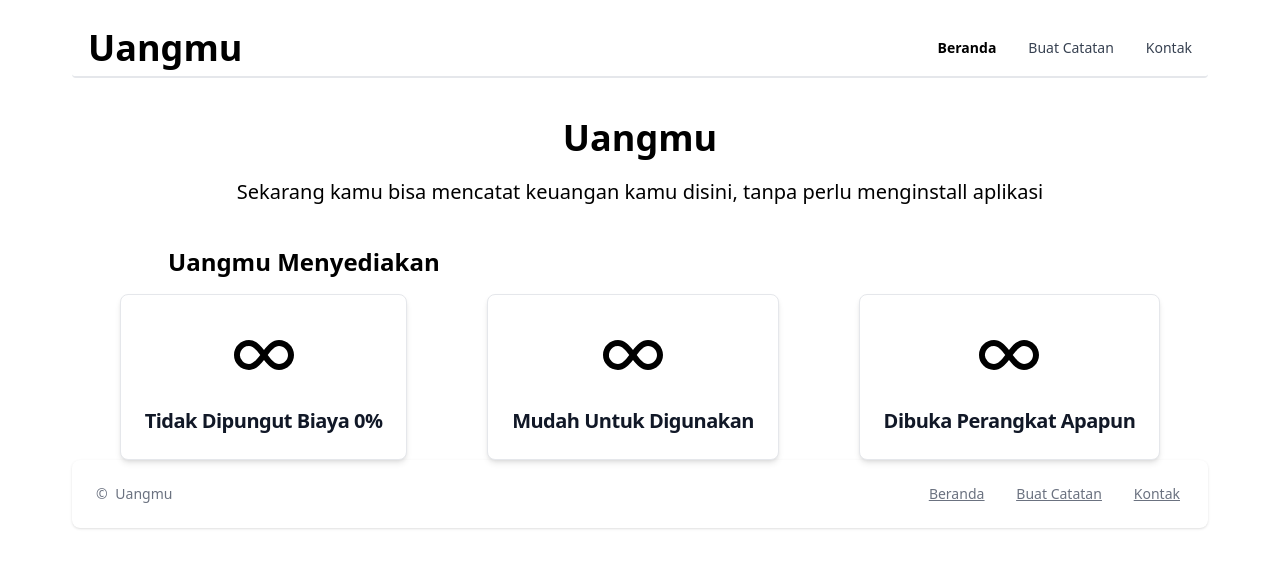
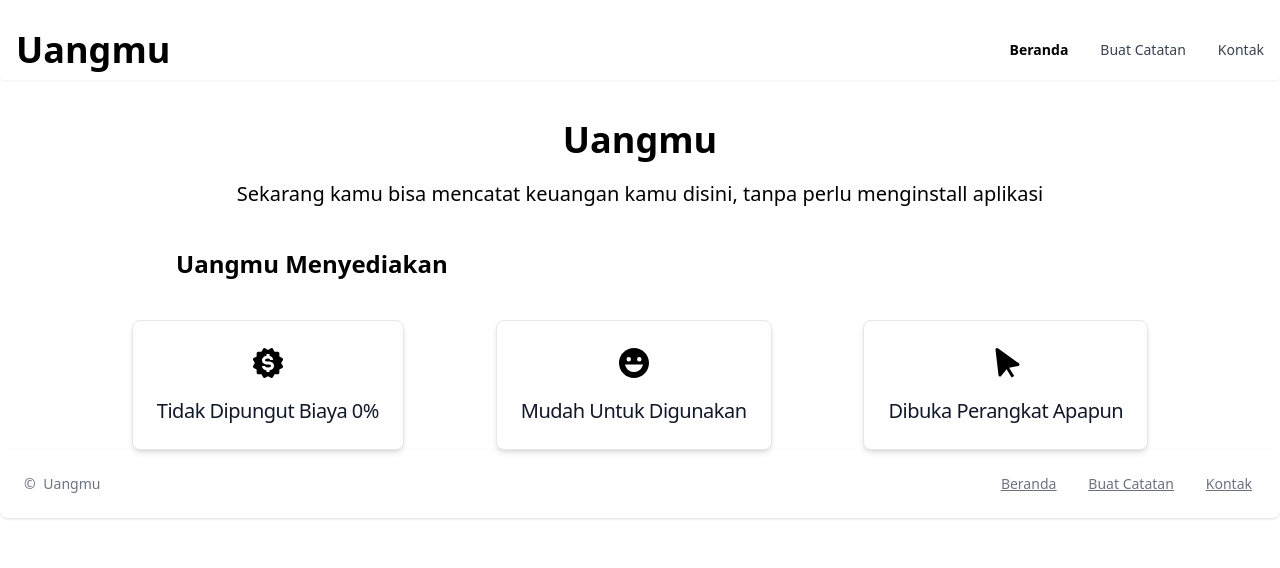
Before and after one commit to Anugerah20/Uangmu, a React (Vite) app: page / in a window 1280 px wide. Shown: the top 568 px of the page. Built offline with nearby package versions, Linux system fonts and the light colour scheme.

Commit message:
create new file page card and fix

```diff
--- a/src/App.css
+++ b/src/App.css
@@ -2,3 +2,7 @@
   color: black;
   font-weight: bold;
 }
+
+.space-footer {
+  margin-bottom: 0!important;
+}
--- a/src/components/Footer.jsx
+++ b/src/components/Footer.jsx
@@ -2,8 +2,8 @@ import { Footer } from "flowbite-react";
 
 export default function MyFooter() {
   return (
-    <div className="mx-5 md:mx-10 lg:mx-[4.5rem]">
-      <Footer container className="flex justify-between sm:justify-between">
+    <>
+      <Footer container className="footer space-footer">
         <Footer.Copyright
           by="Uangmu"
           href="/"
@@ -20,6 +20,6 @@ export default function MyFooter() {
           </Footer.Link>
         </Footer.LinkGroup>
       </Footer>
-    </div>
+    </>
   )
 }
--- a/src/components/ModalNote.jsx
+++ b/src/components/ModalNote.jsx
@@ -2,7 +2,7 @@ import { Modal, Button, Label, TextInput } from 'flowbite-react';
 
 const ModalNote = ({ openModal, setOpenModal, deskripsi, tanggal, nominal, jenisCatatan, setJenisCatatan, handlerInputChange, handleSubmit, setModal, editNote, handleEdit }) => {
      return (
-          <div className="container-note w-4/5 lg:w-1/4 sm:w-1/2 md:w-2/5 flex justify-end self-end  ml-10 md:ml-10 lg:ml-[4.5rem]">
+          <div className="container-note w-4/5 lg:w-1/4 sm:w-1/2 md:w-2/5 flex justify-end self-end  ml-7 md:ml-10 lg:ml-[4.5rem]">
                <button onClick={() => setOpenModal(true)} className="btn-note -mt-5 md:-mt-10 lg:-mt-10">Buat Catatan</button>
                <Modal
                     show={openModal}
--- a/src/components/Navigation.jsx
+++ b/src/components/Navigation.jsx
@@ -16,7 +16,7 @@ export default function Navigation() {
       <Navbar
         fluid
         rounded
-        className="mx-5 md:mx-10 lg:mx-[4.5rem] my-2 sm:my-5 border-b-2 border-gray-200 py-2"
+        className="my-2 sm:my-5 shadow-sm"
       >
         <Navbar.Brand
           href="/"
--- a/src/index.css
+++ b/src/index.css
@@ -19,4 +19,10 @@
      .btn-note:hover {
           @apply bg-[#046949];
      }
+
+     /* Footer */
+     .footer {
+          @apply flex justify-between sm:justify-between;
+     }
+
 }
--- /dev/null
+++ b/src/pages/Card.jsx
@@ -0,0 +1,53 @@
+import { Card } from "flowbite-react";
+import { BiSolidBadgeDollar, BiSolidPointer, BiSolidHappyAlt } from "react-icons/bi";
+
+const CardList = () => {
+     return (
+          <>
+               {/* START: FITUR */}
+               <section className="sm:mx-20 md:mx-20 lg:mx-20 mt-5 sm:mt-10">
+                    <div className="sm:mx-20 md:mx-8 lg:mx-24 mt-16 sm:mt-0 md:mt-0 ">
+                         <h2 className="text-2xl font-bold mb-2 sm:mb-10 text-center sm:text-left">Uangmu Menyediakan</h2>
+                    </div>
+                    {/* END: LIST FITUR */}
+                    <div className="row flex justify-evenly items-center flex-grow flex-wrap sm:flex-nowrap md:flex-wrap w-4/5 md:w-full mx-auto gap-5 md:gap-10 lg:gap-10">
+                         <div className="col flex text-center">
+                              <Card>
+                                   <div className="flex justify-center items-center">
+                                        <BiSolidBadgeDollar className="text-4xl" />
+                                   </div>
+                                   <h5 className="text-xl font-medium tracking-tight text-gray-900 dark:text-white">
+                                        Tidak Dipungut Biaya 0%
+                                   </h5>
+                              </Card>
+                         </div>
+
+                         <div className="col flex text-center">
+                              <Card>
+                                   <div className="flex justify-center items-center">
+                                        <BiSolidHappyAlt className="text-4xl" />
+                                   </div>
+                                   <h5 className="text-xl font-medium  tracking-tight text-gray-900 dark:text-white">
+                                        Mudah Untuk Digunakan
+                                   </h5>
+                              </Card>
+                         </div>
+
+                         <div className="col flex text-center">
+                              <Card>
+                                   <div className="flex justify-center items-center">
+                                        <BiSolidPointer className="text-4xl" />
+                                   </div>
+                                   <h5 className="text-xl font-medium  tracking-tight text-gray-900 dark:text-white">
+                                        Dibuka Perangkat Apapun
+                                   </h5>
+                              </Card>
+                         </div>
+                    </div>
+                    {/* END: LIST FITUR */}
+               </section>
+          </>
+     )
+}
+
+export default CardList
--- a/src/pages/Home.jsx
+++ b/src/pages/Home.jsx
@@ -1,7 +1,6 @@
 import Navigation from "../components/Navigation";
 import Footer from "../components/Footer";
-import { Card } from "flowbite-react";
-import { BiInfinite } from "react-icons/bi";
+import CardList from "./Card";
 
 const Home = () => {
      document.title = "Uangmu | Beranda";
@@ -15,48 +14,7 @@ const Home = () => {
                </section>
                {/* END: DESKRIPSI */}
 
-               {/* START: FITUR */}
-               <section className="mx-5 sm:mx-20 mt-5 sm:mt-10">
-                    <h2 className="text-2xl font-bold mb-2 sm:mb-4 text-center sm:text-left sm:ml-0 lg:ml-[5.5rem]">Uangmu Menyediakan</h2>
-                    {/* END: LIST FITUR */}
-                    <div className="row flex justify-evenly items-center flex-grow flex-wrap sm:flex-nowrap w-4/5 md:w-full mx-auto gap-2 md:gap-10">
-                         <div className="col flex text-center">
-                              <Card>
-                                   <div className="flex justify-center items-center">
-                                        <BiInfinite className="text-7xl" />
-                                   </div>
-                                   <h5 className="text-xl font-bold tracking-tight text-gray-900 dark:text-white">
-                                        Tidak Dipungut Biaya 0%
-                                   </h5>
-                              </Card>
-                         </div>
-
-                         <div className="col flex text-center">
-                              <Card>
-                                   <div className="flex justify-center items-center">
-                                        <BiInfinite className="text-7xl" />
-                                   </div>
-                                   <h5 className="text-xl font-bold tracking-tight text-gray-900 dark:text-white">
-                                        Mudah Untuk Digunakan
-                                   </h5>
-                              </Card>
-                         </div>
-
-                         <div className="col flex text-center">
-                              <Card>
-                                   <div className="flex justify-center items-center">
-                                        <BiInfinite className="text-7xl" />
-                                   </div>
-                                   <h5 className="text-xl font-bold tracking-tight text-gray-900 dark:text-white">
-                                        Dibuka Perangkat Apapun
-                                   </h5>
-                              </Card>
-                         </div>
-                    </div>
-                    {/* END: LIST FITUR */}
-               </section>
-
-               {/* START: FITUR */}
+               <CardList />
 
                <Footer />
           </>
```
